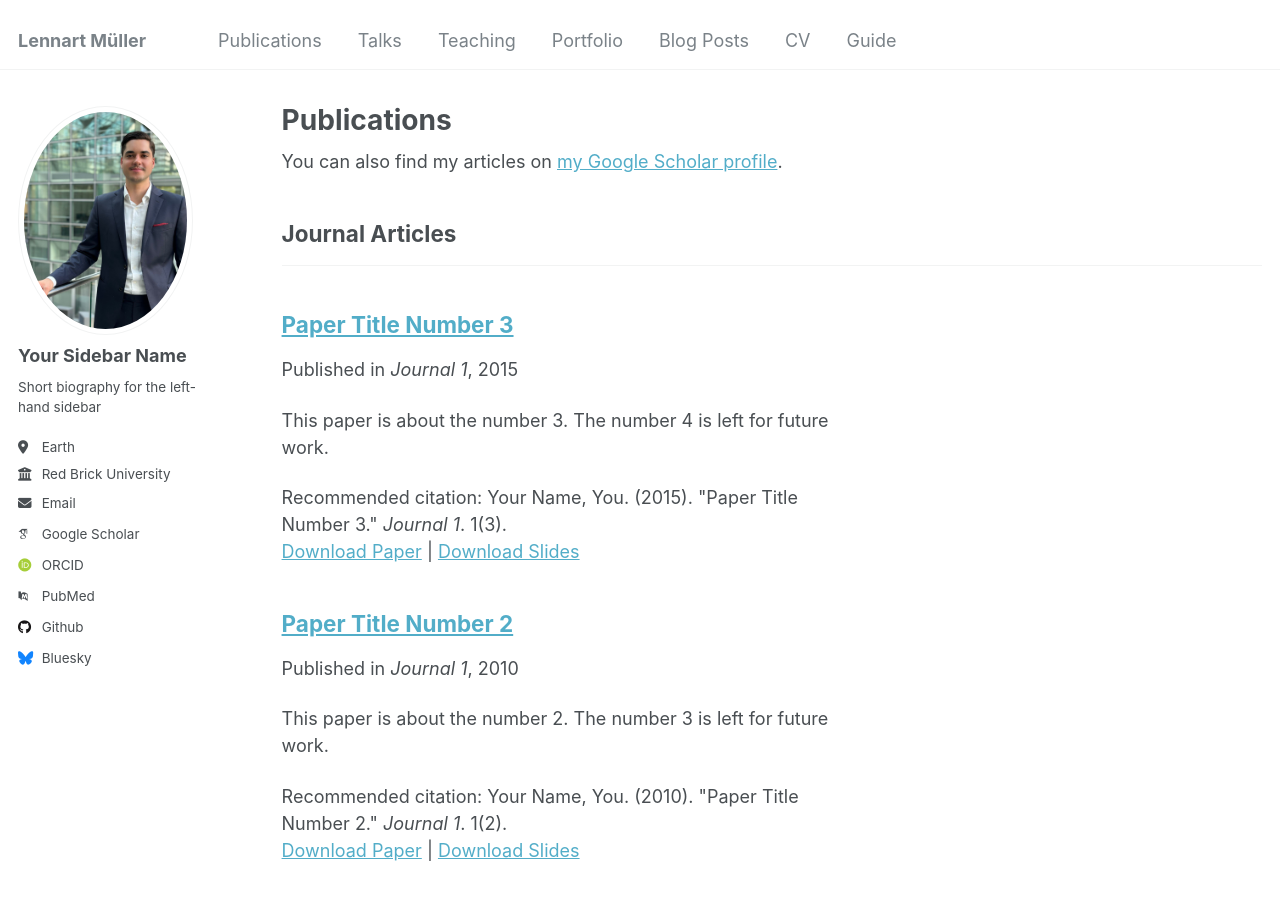
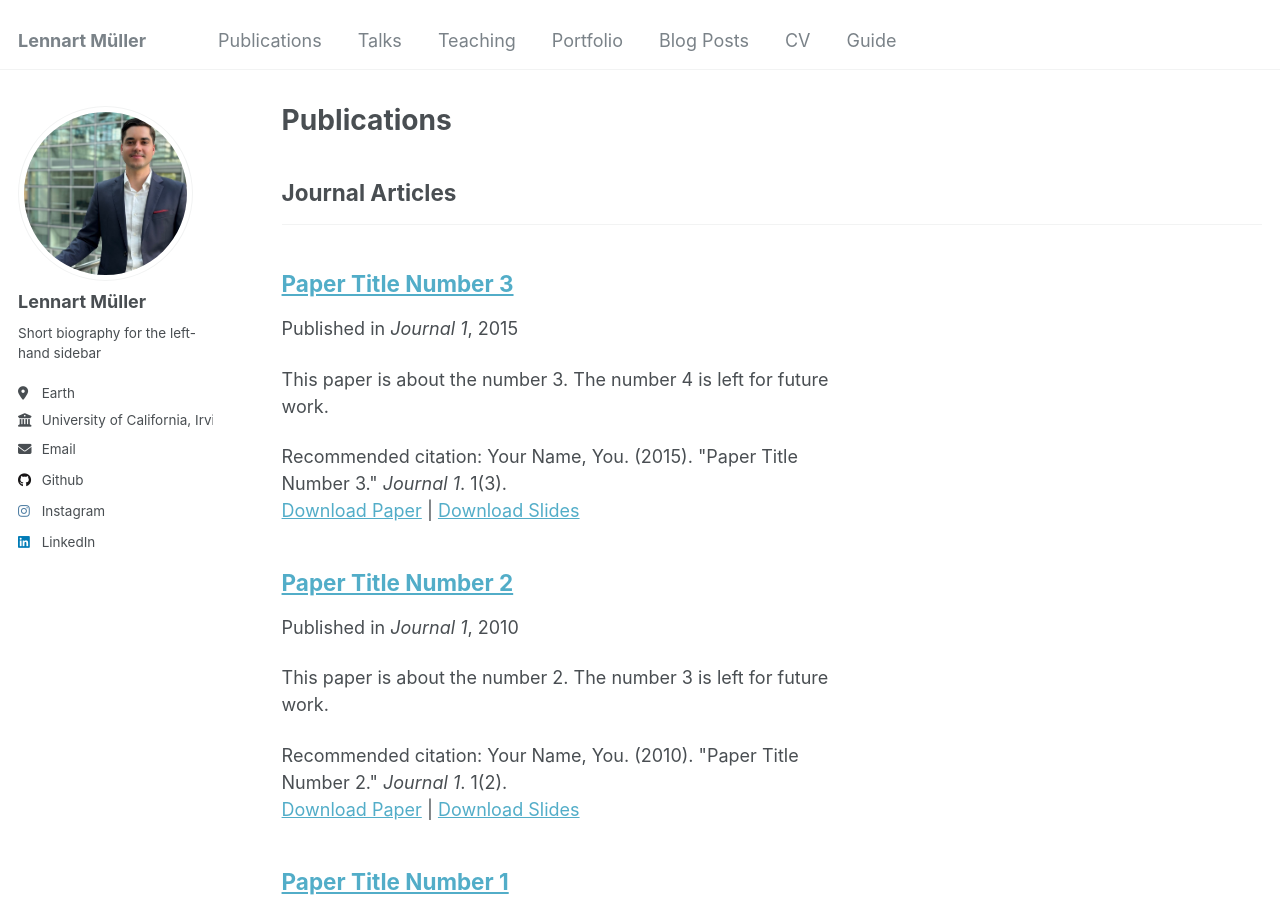
Before and after one commit to lennartmueller123/lennartmueller123.github.io, a Jekyll site: the page built from _pages/publications.html, in a window 1280 px wide and 900 px high. Built offline with Jekyll 4.4.1, drawn with Linux system fonts in a browser that asks for light colours; some web fonts are replaced; some of the changed lines change nothing that is shown; some of the changed text lies outside the part shown.

Commit message:
changes _config

```diff
--- a/_config.yml
+++ b/_config.yml
@@ -10,7 +10,7 @@
 locale                   : "en-US"
 title                    : "Lennart Müller"
 title_separator          : "-"
-name                     : &name "Your Name"
+name                     : &name "Lennart Müller"
 description              : &description "personal description"
 url                      : https://lennartmueller123.github.io # the base hostname & protocol for your site e.g. "https://[your GitHub username].github.io"
 baseurl                  : "" # the subpath of your site, e.g. "/blog"
@@ -22,57 +22,23 @@
 author:
   # Biographic information
   avatar           : "Profile.jpeg"
-  name             : "Your Sidebar Name"
+  name             : "Lennart Müller"
   pronouns         : # example: "she/her"
   bio              : "Short biography for the left-hand sidebar"
   location         : "Earth"
-  employer         : "Red Brick University"
+  employer         : "University of California, Irvine"
   uri              : # URL
-  email            : "none@example.org"
+  email            : "lennart26mueller@yahoo.de"
 
-  # Academic websites
-  arxiv            : # URL - Update with the correct link to your profile
-  googlescholar    : "https://scholar.google.com/citations?user=PS_CX0AAAAAJ"
-  impactstory      : # URL
-  orcid            : "http://orcid.org/yourorcidurl"
-  semantic         : # URL
-  pubmed           : "https://www.ncbi.nlm.nih.gov/pubmed/?term=john+snow"
-  researchgate     : # URL
-  scopus           : # URL
 
   # Repositories and software development
-  bitbucket        : # Username - Update with your username on the site
-  codepen          : # Username
-  dribbble         : # Username
-  github           : "academicpages"
-  kaggle           : # Username
-  stackoverflow    : # User number or user number and name (i.e., use "1" or "1/jeff-atwood")
+
+  github           : "lennartmueller123"
 
   # Social media
-  bluesky          : "bsky.app" # Replace this with you Bluesky username
-  facebook         : # Username
-  flickr           : # Username
-  foursquare       : # Username
-  goodreads        : # Username
-  google_plus      : # Username
-  keybase          : # Username
-  instagram        : # Username
-  lastfm           : # Username
-  linkedin         : # Username
-  mastodon         : # URL
-  medium           : # URL
-  pinterest        : # Username
-  soundcloud       : # Username
-  steam            : # Username
-  telegram         : # URL
-  tumblr           : # Username
-  twitter          : # Username for X / Twitter
-  vine             : # Username
-  weibo            : # Username
-  wikipedia        : # Username
-  xing             : # Username
-  youtube          : # Username
-  zhihu            : # Username
+  instagram        : "_lenni_99"
+  linkedin         : "lennartmüller"
+
 
 # Publication Category - The following the list of publication categories and their headings
 publication_category:
```
Also changed, not shown: images/Profile.jpeg, 3 other files.
